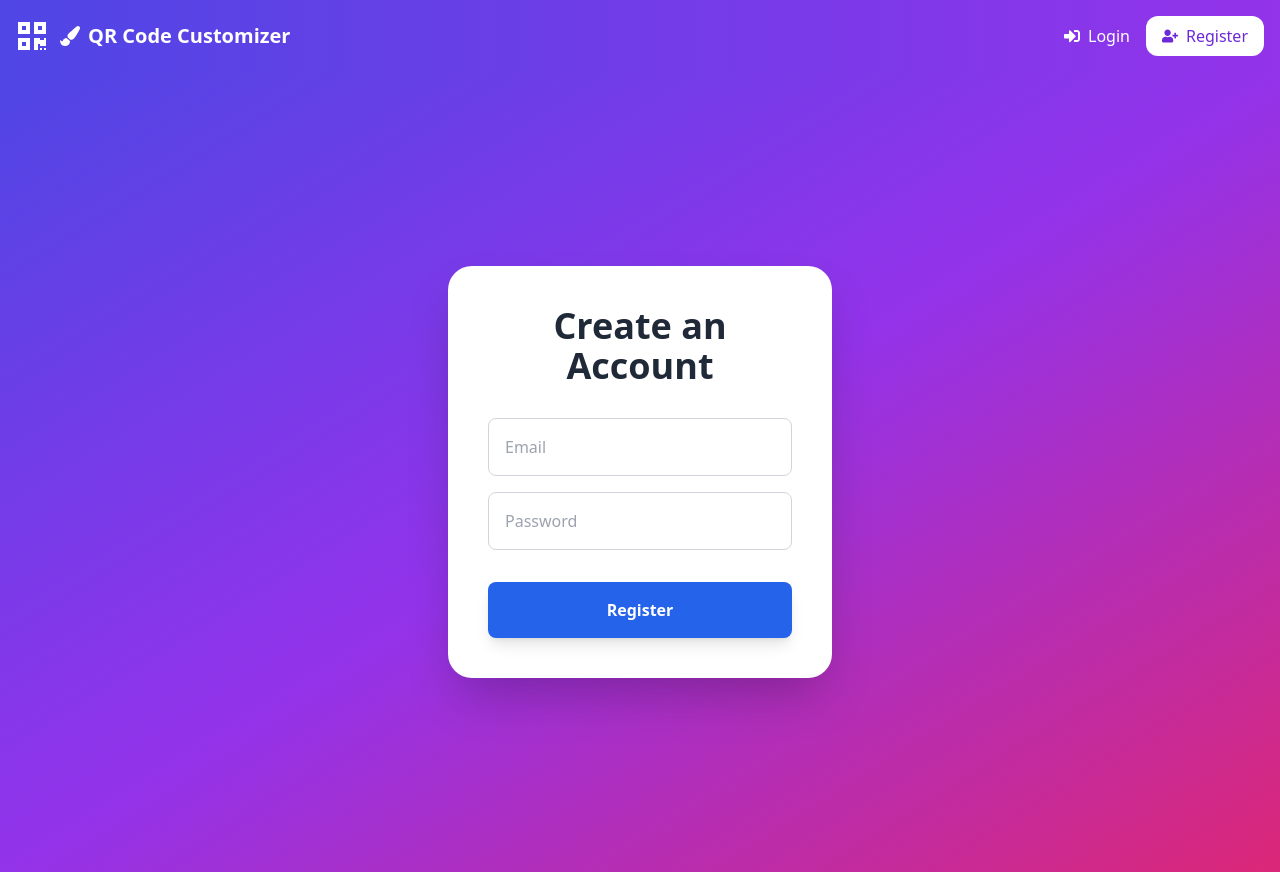
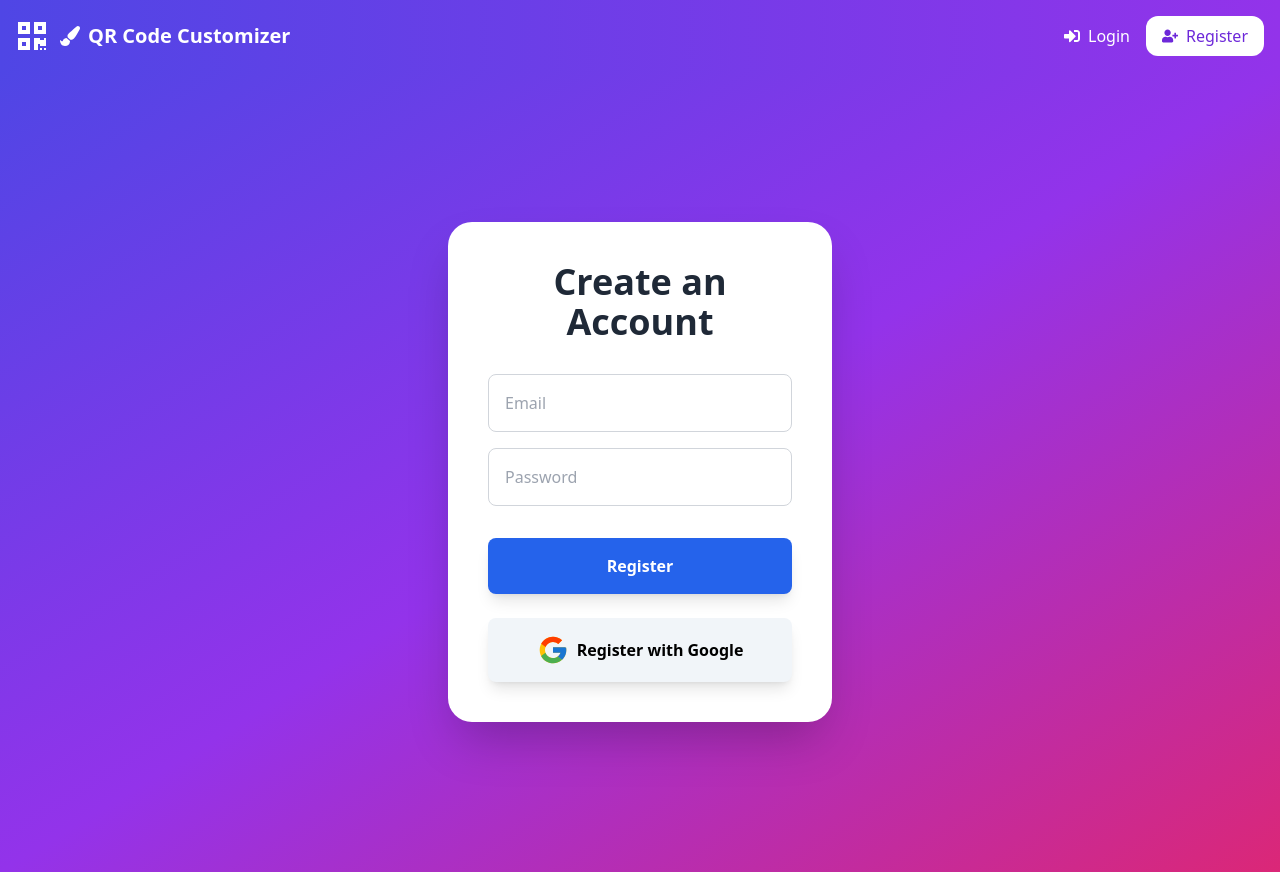
Before and after one commit to VesperAkshay/qr-code-generator, a React (Create React App) app: page /register in a window 1280 px wide. Built offline with nearby package versions, Linux system fonts and the light colour scheme; no server answers.

Commit message:
Fixed the GAccount of Singup

```diff
--- a/src/components/Login.js
+++ b/src/components/Login.js
@@ -104,6 +104,9 @@ export default function Login() {
           Sign in with <span className="font-bold ml-1"> Google</span>
         </motion.button>
       </motion.form>
+
+
+
     </div>
   );
 }
--- a/src/components/Register.js
+++ b/src/components/Register.js
@@ -1,8 +1,8 @@
-
 import React, { useState } from 'react';
 import { getAuth, createUserWithEmailAndPassword, sendEmailVerification } from 'firebase/auth';
 import { useNavigate } from 'react-router-dom';
 import { motion } from 'framer-motion';
+import { FcGoogle } from 'react-icons/fc'; // Import Google icon
 
 export default function Register() {
   const [email, setEmail] = useState('');
@@ -29,7 +29,6 @@ export default function Register() {
 
       // Clear message after 3 seconds
       setTimeout(() => setSuccessMessage(''), 3000);
-
     } catch (error) {
       setError(error.message);
       console.error("Error during registration", error);
@@ -52,6 +51,17 @@ export default function Register() {
         <motion.input type="email" placeholder="Email" value={email} onChange={(e) => setEmail(e.target.value)} required className="w-full p-4 border border-gray-300 rounded-lg mb-4" />
         <motion.input type="password" placeholder="Password" value={password} onChange={(e) => setPassword(e.target.value)} required className="w-full p-4 border border-gray-300 rounded-lg mb-8" />
         <motion.button type="submit" className="w-full bg-blue-600 text-white p-4 rounded-lg hover:bg-blue-700 transition-colors duration-300 shadow-lg font-semibold">Register</motion.button>
+
+        {/* Google Register Button */}
+        <motion.button
+          type="button"
+          // onClick={handleGoogleRegister} // Uncomment this when you define handleGoogleRegister
+          className="w-full mt-6 bg-slate-100 text-black p-4 rounded-lg hover:bg-gray-200 transition-colors duration-150 shadow-lg flex items-center justify-center font-semibold"
+          whileHover={{ scale: 1.05 }}
+        >
+          <FcGoogle className="mr-2 size-8" />
+          Register with <span className="font-bold ml-1">Google</span>
+        </motion.button>
       </motion.form>
     </div>
   );
```
Also changed, not shown: 1 other file (tests, documents, lock files or other folders). Lines whose indentation alone changed are shown as unchanged.
